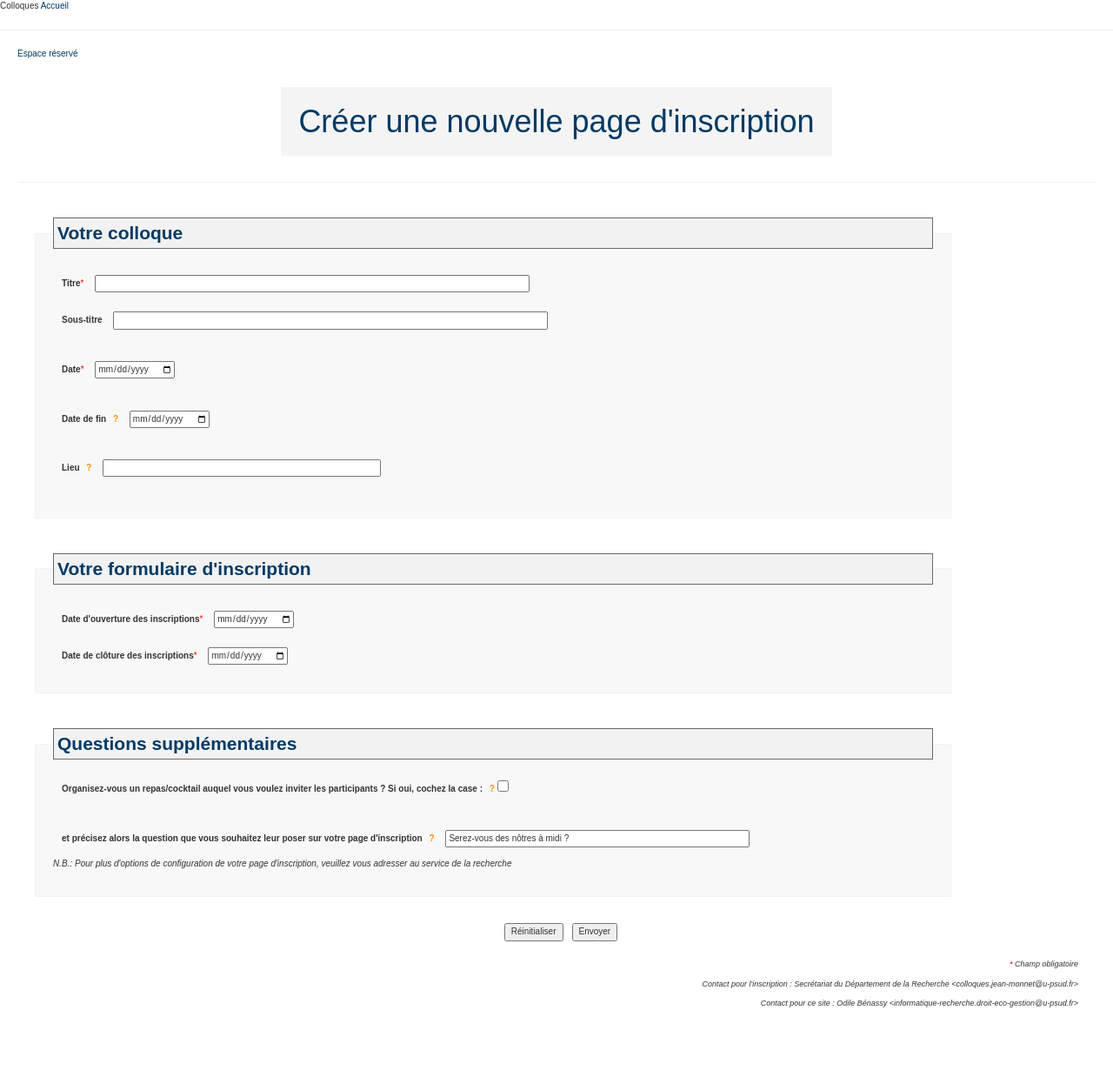
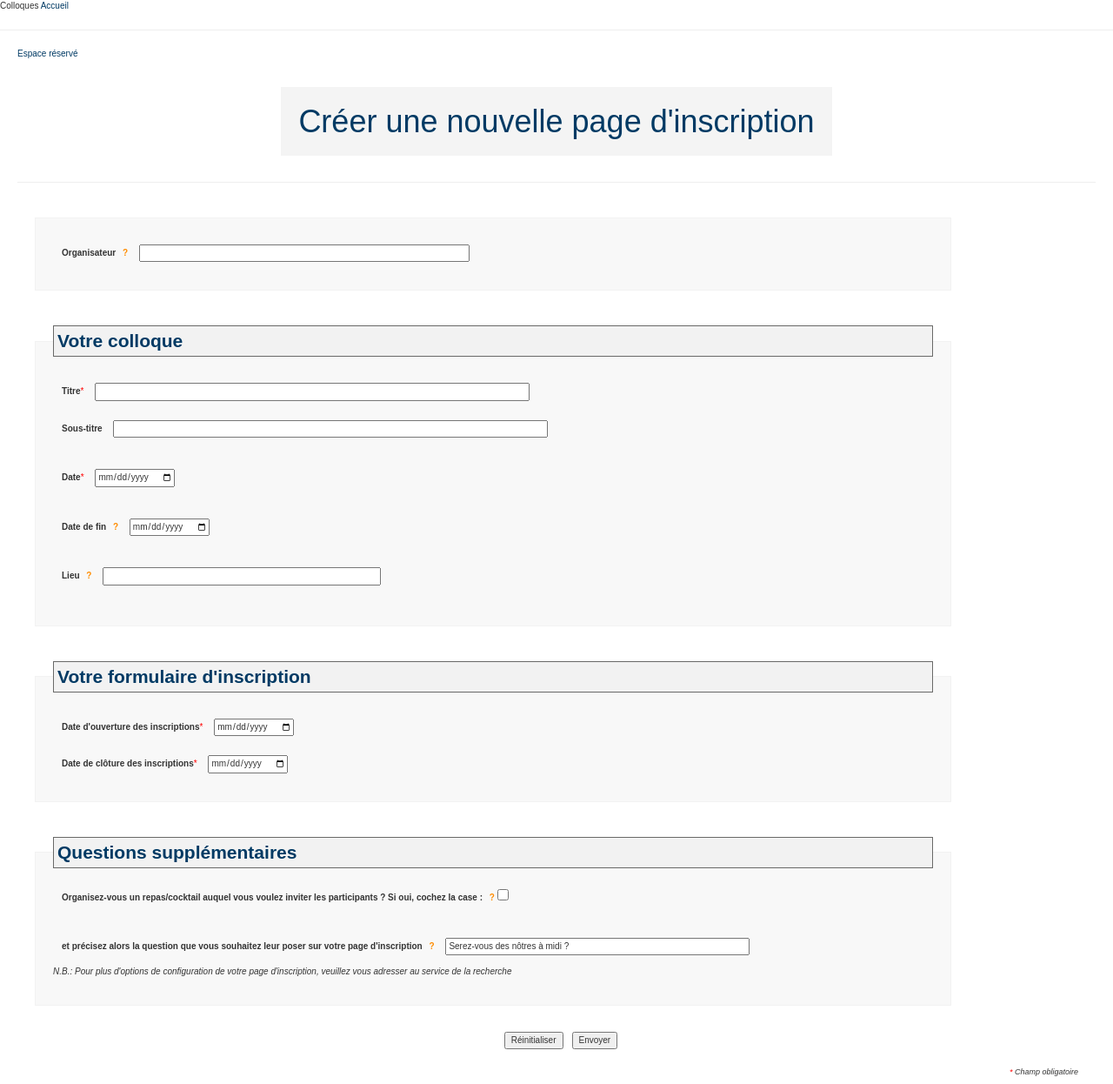
Before and after one commit to UPsudJM/SoCo, a Flask app: page /suivi/new in a window 1280 px wide. Shown: the top 1246 px of the page at 87% size. Before the commit the page ends 1158 px from the top, so only its background shows below. Run offline with Flask 2, Linux system fonts and the light colour scheme; parts of the project's set-up code (start-up, migrations or seed data) failed here and were passed over; some libraries are stand-ins or nearby versions.

Commit message:
Possibilité de créer un formulaire pour qu'une autre personne gère les inscriptions ensuite.

```diff
--- a/soco/forms.py
+++ b/soco/forms.py
@@ -116,6 +116,8 @@ class SocoForm(FlaskForm):
 
 class NcollForm(SocoForm):
     objname = 'evenement'
+    uid_organisateur = StringField(
+        'Organisateur', description="Vous pouvez indiquer ici (si nécessaire) l'identifiant de la personne qui gérera les inscriptions.")
     titre = StringField('Titre', validators=[DataRequired(), Length(min=3, max=300)])
     sstitre = StringField('Sous-titre')
     date = PickaDateField('Date', objname=objname, format='%d/%m/%Y', validators=[DataRequired()])
--- a/soco/templates/new.html
+++ b/soco/templates/new.html
@@ -27,6 +27,7 @@
 {% from "_formhelpers.html" import render_field with context %}
 <form id="ncollform" name="ncollform" method="post" action="">
   {{form.hidden_tag()}}
+   <fieldset>{{ render_field(form.uid_organisateur, size=60, maxlength=200, value=current_user.username) }} </fieldset>
     <fieldset><legend accesskey="c">Votre colloque</legend>
     {{ render_field(form.titre, size=80, maxlength=120) }}
     <div ng-show="ncollform.$submitted || ncollform.titre.$touched">
--- a/soco/views.py
+++ b/soco/views.py
@@ -202,9 +202,13 @@ def end():
 def new():
     form = NcollForm()
     if form.validate_on_submit():
+        if form.uid_organisateur.data:
+            uid_organisateur = form.uid_organisateur.data
+        else:
+            uid_organisateur = current_user.username
         evenement = Evenement(titre=form.titre.data, sstitre=form.sstitre.data,
                                   date=form.date.data, date_fin=form.date_fin.data,
-                                  lieu = form.lieu.data, uid_organisateur = current_user.username)
+                                  lieu = form.lieu.data, uid_organisateur = uid_organisateur)
         formulaire = Formulaire(evenement=evenement, date_ouverture_inscriptions = form.date_ouverture_inscriptions.data,
                                     date_cloture_inscriptions = form.date_cloture_inscriptions.data)
         if form.champ_restauration_1:
```
Also changed, not shown: INSTALL.md (+0 -1 lines).
